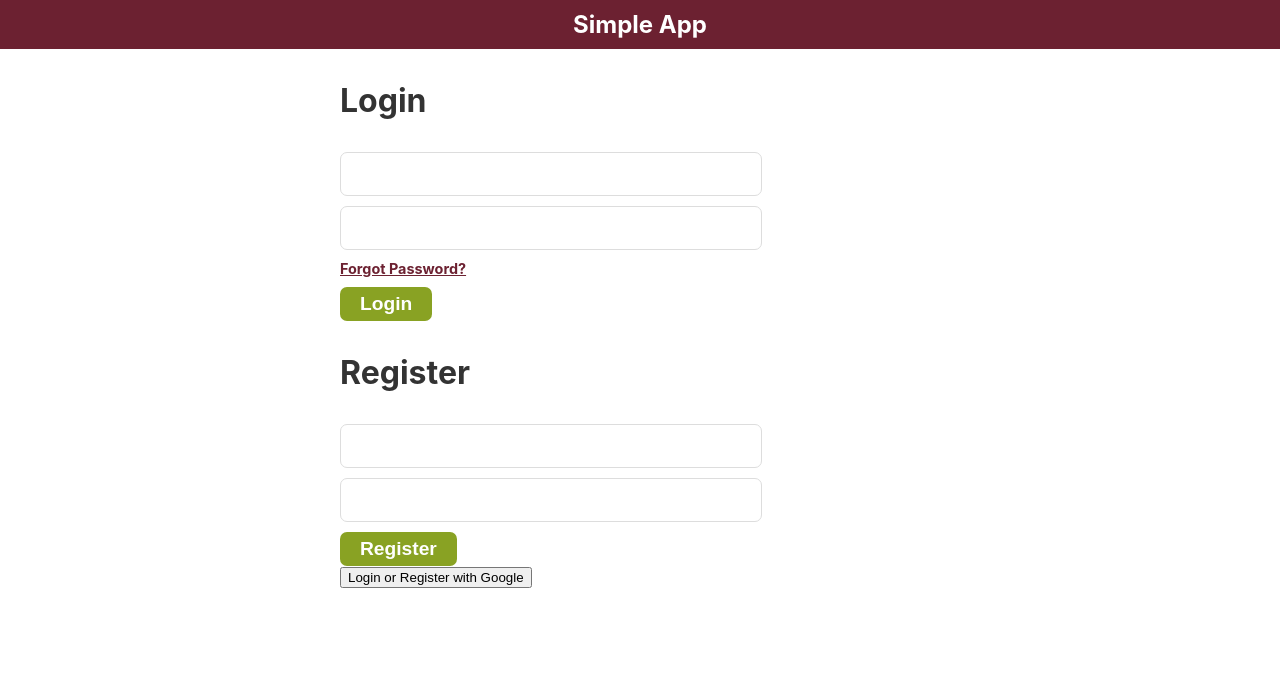
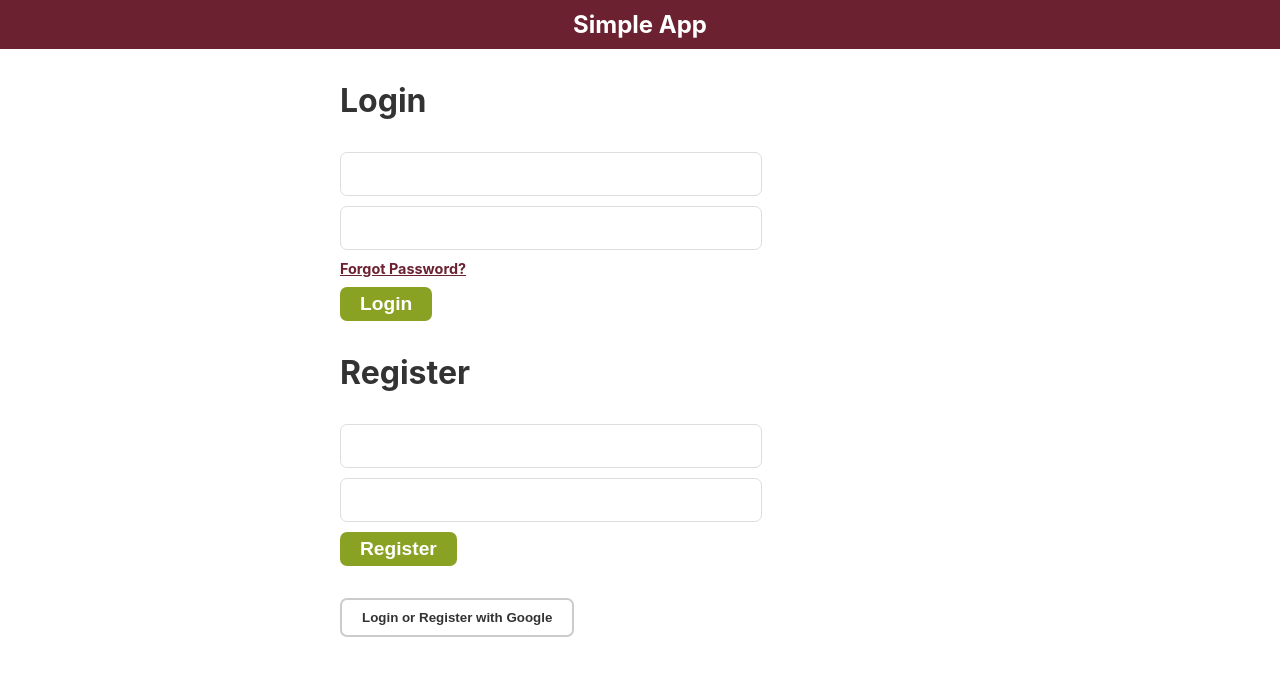
Before and after one commit to tamalchowdhury/simplelogin2, a React (Create React App) app: page / in a window 1280 px wide. Shown: the top 676 px of the page. Built offline with nearby package versions, Linux system fonts and the light colour scheme; no server answers.

Commit message:
adds google button css

```diff
--- a/src/App.css
+++ b/src/App.css
@@ -59,6 +59,15 @@ body {
   cursor: pointer;
 }
 
+.google-button {
+  background: #fff;
+  color: #333;
+  border: 2px solid #ccc;
+  padding: 10px 20px;
+  border-radius: 7px;
+  margin-top: 2rem;
+}
+
 .forgot-byline {
   font-weight: bold;
   margin-bottom: 10px;
--- a/src/App.jsx
+++ b/src/App.jsx
@@ -70,7 +70,7 @@ function Form({ formFn, submitButton }) {
 function GoogleButton({ authHandler }) {
   return (
     <div>
-      <button onClick={authHandler} className="google-button">
+      <button onClick={authHandler} className="button google-button">
         Login or Register with Google
       </button>
     </div>
```
